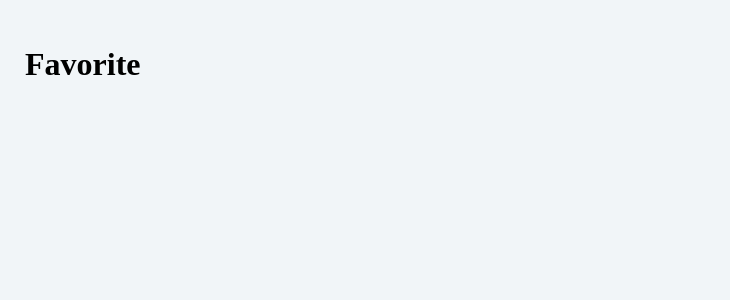
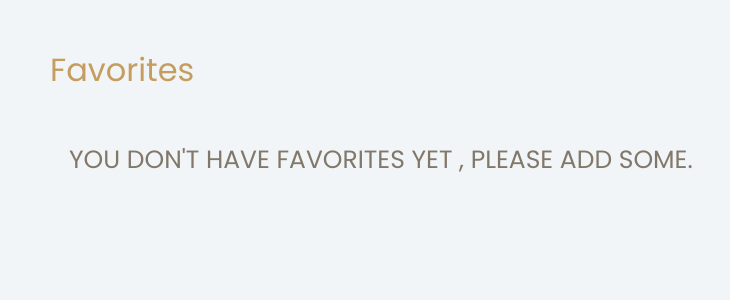
Before and after one commit to Ahmedhamed77/starwars, a React (Create React App) app: page /favorite in a window 1280 px wide. Shown: the top 300 px of the page, without its empty margins (0-730 px from the left). Built offline with nearby package versions, Linux system fonts and the light colour scheme.

Commit message:
favorites styling.

```diff
--- a/src/screens/FavoriteScreen/favorite.css
+++ b/src/screens/FavoriteScreen/favorite.css
@@ -7,11 +7,17 @@ body {
   display: flex;
   flex-direction: column;
   justify-content: center;
+  font-family: 'Poppins', sans-serif;
   margin: 25px;
 }
-
 .header-favorite {
   display: flex;
+  color: black;
+  font-family: 'Poppins', sans-serif;
+  font-weight: 300;
+  padding-left: 25px;
+  color: #c59d5f;
+  /* border: 1px solid red; */
 }
 
 .containerCard {
@@ -19,4 +25,14 @@ body {
   margin: 0 44px;
   display: flex;
   flex-wrap: wrap;
+  /* border: 1px solid green; */
 }
+
+.no-favorite {
+  /* border: 1px solid black; */
+  font-family: 'Poppins', sans-serif;
+  font-size: 25px;
+  text-decoration: none;
+  text-transform: uppercase;
+  color: #82786a;
+}
--- a/src/screens/FavoriteScreen/index.tsx
+++ b/src/screens/FavoriteScreen/index.tsx
@@ -10,14 +10,20 @@ export const FavoriteScreen = () => {
   return (
     <div className="containerFavorite">
       <div>
-        <h1 className="header-favorite">Favorite</h1>
+        <h1 className="header-favorite">Favorites</h1>
       </div>
-      <div >
-          <ul className="containerCard">
-            {favorites.map((favorite, index) => {
+      <div>
+        <ul className="containerCard">
+          {!favorites.length ? (
+
+              <p className='no-favorite'>you don&#x27;t have favorites yet &#44; please add some.</p>
+
+          ) : (
+            favorites.map((favorite, index) => {
               return <HeroCard key={index} hero={favorite} />;
-            })}
-          </ul>
+            })
+          )}
+        </ul>
       </div>
     </div>
   );
```
